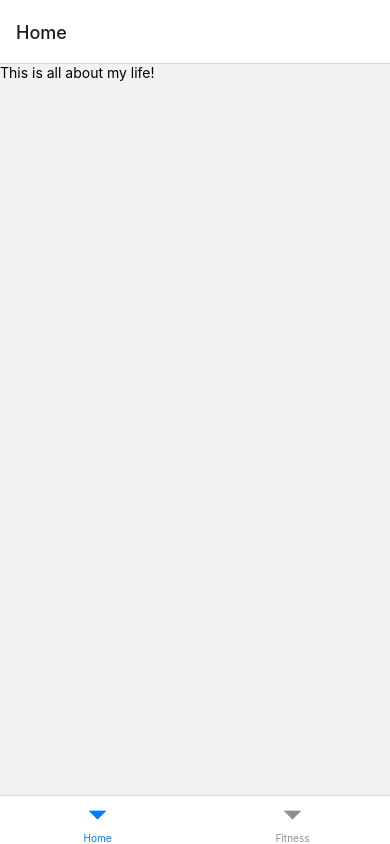
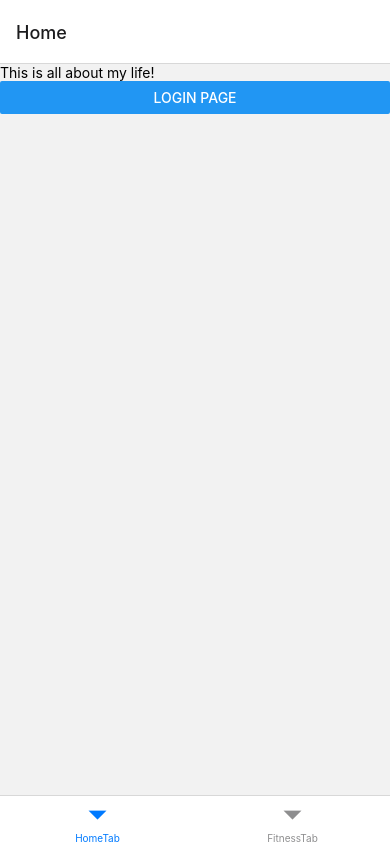
Before and after one commit to amitsingh777/TrackerFrontEnd, a React Native app: screen /Home in a window 390 px wide. Built offline with nearby package versions, Linux system fonts and the light colour scheme.

Commit message:
Created login and signup screens

```diff
--- a/App.tsx
+++ b/App.tsx
@@ -12,8 +12,11 @@ import Home from './src/page/Home';
 
 import {createBottomTabNavigator} from '@react-navigation/bottom-tabs';
 import Gym from './src/page/Fitness/Gym';
+import Login from './src/page/Auth/Login';
+import Signup from './src/page/Auth/Signup';
+import {RootStackParamList} from './src/types';
 
-const HomeStack = createNativeStackNavigator();
+const HomeStack = createNativeStackNavigator<RootStackParamList>();
 const HomeStackScreen = () => {
   return (
     <HomeStack.Navigator initialRouteName="Home">
@@ -21,7 +24,7 @@ const HomeStackScreen = () => {
     </HomeStack.Navigator>
   );
 };
-const FitnessStack = createNativeStackNavigator();
+const FitnessStack = createNativeStackNavigator<RootStackParamList>();
 const FitnessStackScreen = () => {
   return (
     <FitnessStack.Navigator initialRouteName="Gym">
@@ -31,14 +34,23 @@ const FitnessStackScreen = () => {
 };
 
 const Tab = createBottomTabNavigator();
-
+const Root = createNativeStackNavigator<RootStackParamList>();
+const TabScreens = () => {
+  return (
+    <Tab.Navigator screenOptions={{headerShown: false}}>
+      <Tab.Screen name="HomeTab" component={HomeStackScreen} />
+      <Tab.Screen name="FitnessTab" component={FitnessStackScreen} />
+    </Tab.Navigator>
+  );
+};
 function App(): React.JSX.Element {
   return (
     <NavigationContainer>
-      <Tab.Navigator screenOptions={{headerShown: false}}>
-        <Tab.Screen name="Home" component={HomeStackScreen} />
-        <Tab.Screen name="Fitness" component={FitnessStackScreen} />
-      </Tab.Navigator>
+      <Root.Navigator screenOptions={{headerShown: false}}>
+        <Root.Screen name="Root" component={TabScreens} />
+        <Root.Screen name="Login" component={Login} />
+        <Root.Screen name="Signup" component={Signup} />
+      </Root.Navigator>
     </NavigationContainer>
   );
 }
--- /dev/null
+++ b/src/page/Auth/Login.tsx
@@ -0,0 +1,8 @@
+import React from 'react';
+import {Text} from 'react-native';
+
+const Login = () => {
+  return <Text>Login page</Text>;
+};
+
+export default Login;
--- /dev/null
+++ b/src/page/Auth/Signup.tsx
@@ -0,0 +1,8 @@
+import React from 'react';
+import {Text} from 'react-native';
+
+const Signup = () => {
+  return <Text>Signup page</Text>;
+};
+
+export default Signup;
--- a/src/page/Home.tsx
+++ b/src/page/Home.tsx
@@ -1,13 +1,19 @@
 import React from 'react';
 
-import {View, StyleSheet, Text, Dimensions} from 'react-native';
+import {View, StyleSheet, Text, Button} from 'react-native';
 
-import {LineChart} from 'react-native-chart-kit';
+import {NativeStackScreenProps} from 'react-native-screens/lib/typescript/native-stack/types';
+import {RootStackParamList} from '../types';
+type RootNavigationProps = NativeStackScreenProps<RootStackParamList, 'Home'>;
 
-const Home = () => {
+const Home = ({navigation}: RootNavigationProps) => {
+  const onLoginPress = () => {
+    navigation.navigate('Login');
+  };
   return (
     <View style={{flex: 1}}>
       <Text>This is all about my life!</Text>
+      <Button title="Login page" onPress={onLoginPress} />
     </View>
   );
   // return (
--- /dev/null
+++ b/src/types/index.ts
@@ -0,0 +1,9 @@
+export type RootStackParamList = {
+  Home: undefined;
+  Login: undefined;
+  Signup: undefined;
+  Root: undefined;
+  Gym: undefined;
+  HomeTab: undefined;
+  FitnessTab: undefined;
+};
```
